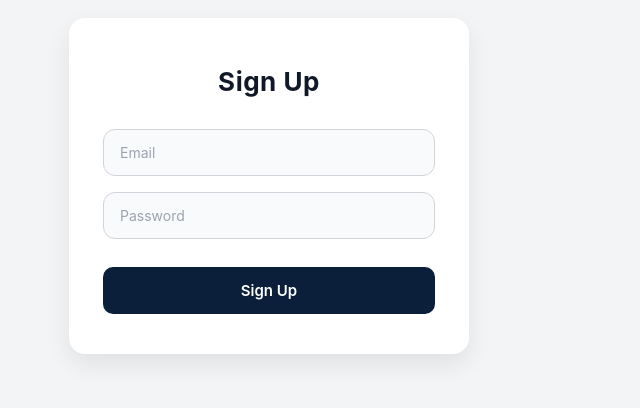
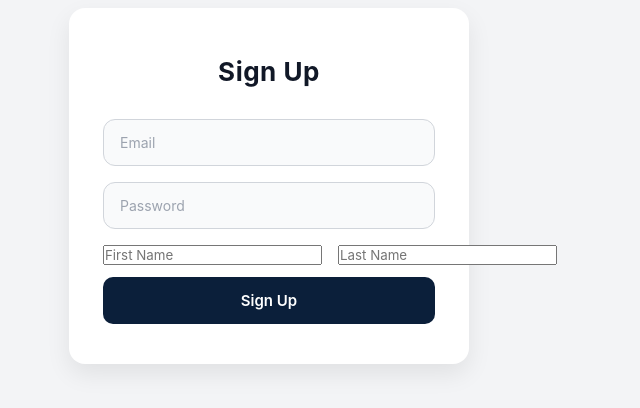
Before and after one commit to Talesoftoba/Loan-App, a React (Vite) app: page /signup in a window 1280 px wide. Shown: the part 214-622 px from the top of the page, without its empty margins (371-1011 px from the left). Built offline with nearby package versions, Linux system fonts and the light colour scheme; no server answers.

Commit message:
updated nameRow

```diff
--- a/src/Pages/Dashboard/Dashboard.jsx
+++ b/src/Pages/Dashboard/Dashboard.jsx
@@ -1,4 +1,5 @@
 import Sidebar from "../../Components/Sidebar"
+import styles from "./Dashboard.module.css"
 import { useAuth } from "../../Context/AuthContext"
 import { useNavigate } from "react-router-dom"
 
@@ -15,7 +16,7 @@ import { useNavigate } from "react-router-dom"
       }
        return(
 
-               <div className={StyleSheet.dashboardLayout}>
+               <div className={styles.dashboardLayout}>
                  <Sidebar/>
                 <p>welcome, {user.firstName}</p>
                 <button onClick={handleLogout}>Logout</button>
--- a/src/Pages/SignUp.jsx
+++ b/src/Pages/SignUp.jsx
@@ -1,12 +1,19 @@
 import React, { useState } from "react";
-import { createUserWithEmailAndPassword } from "firebase/auth";
+import { createUserWithEmailAndPassword,
+  updateProfile
+ } from "firebase/auth";
 import { auth } from "../firebase";
 import { useNavigate } from "react-router-dom";
 import styles from "./SignUp.module.css"
 
 function SignUp() {
   const navigate = useNavigate();
-  const [formData, setFormData] = useState({ email: "", password: "" });
+  const [formData, setFormData] = useState({
+     firstName:"",
+     lastName:"",
+    email: "",
+   password: "",
+    });
   const [loading, setLoading] = useState(false);
   const [error, setError] = useState("");
 
@@ -17,7 +24,8 @@ function SignUp() {
 
   const handleSignUp = async (e) => {
     e.preventDefault();
-    if (!formData.email || !formData.password) {
+
+    if (!formData.firstName || !formData.email || !formData.password) {
       setError("All fields are required");
       return;
     }
@@ -31,6 +39,11 @@ function SignUp() {
         formData.email,
         formData.password
       );
+      //save first name to firebase
+      await updateProfile(userCredential.user, {
+        displayName:formData.firstName
+      });
+
       console.log("New user created:", userCredential.user);
 
       // Optionally redirect to login page or dashboard
@@ -63,6 +76,23 @@ function SignUp() {
         value={formData.password}
         onChange={handleChange}
       />
+     <div className={styles.nameRow}>
+      <input
+      type="text"
+      name="firstName"
+      placeholder="First Name"
+      value={formData.firstName}
+      onChange={handleChange}
+      />
+      <input
+      type="text"
+      name="lastName"
+      placeholder="Last Name"
+      value={formData.lastName}
+      onChange={handleChange}
+      />
+      </div>
+
       <button
        type="submit"
        className={styles.submitBtn}
--- a/src/Pages/SignUp.module.css
+++ b/src/Pages/SignUp.module.css
@@ -55,6 +55,13 @@
     color: #9ca3af;
     font-weight: 400;
 }
+.nameRow{
+    display: flex;
+    gap: 1rem;
+}
+.nameRow input{
+    flex: 1;
+}
 .submitBtn{
     width: 100%;
     padding: 14px;
```
